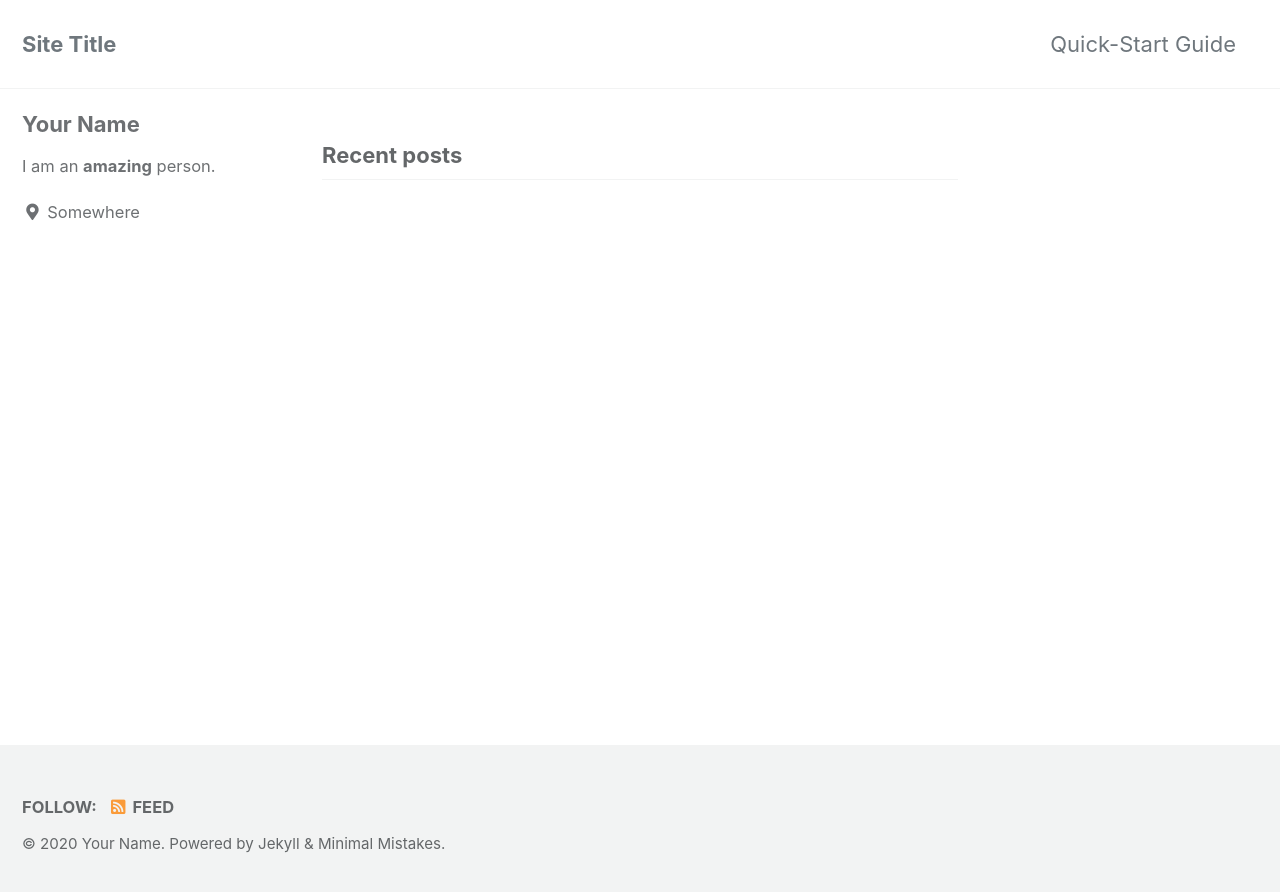
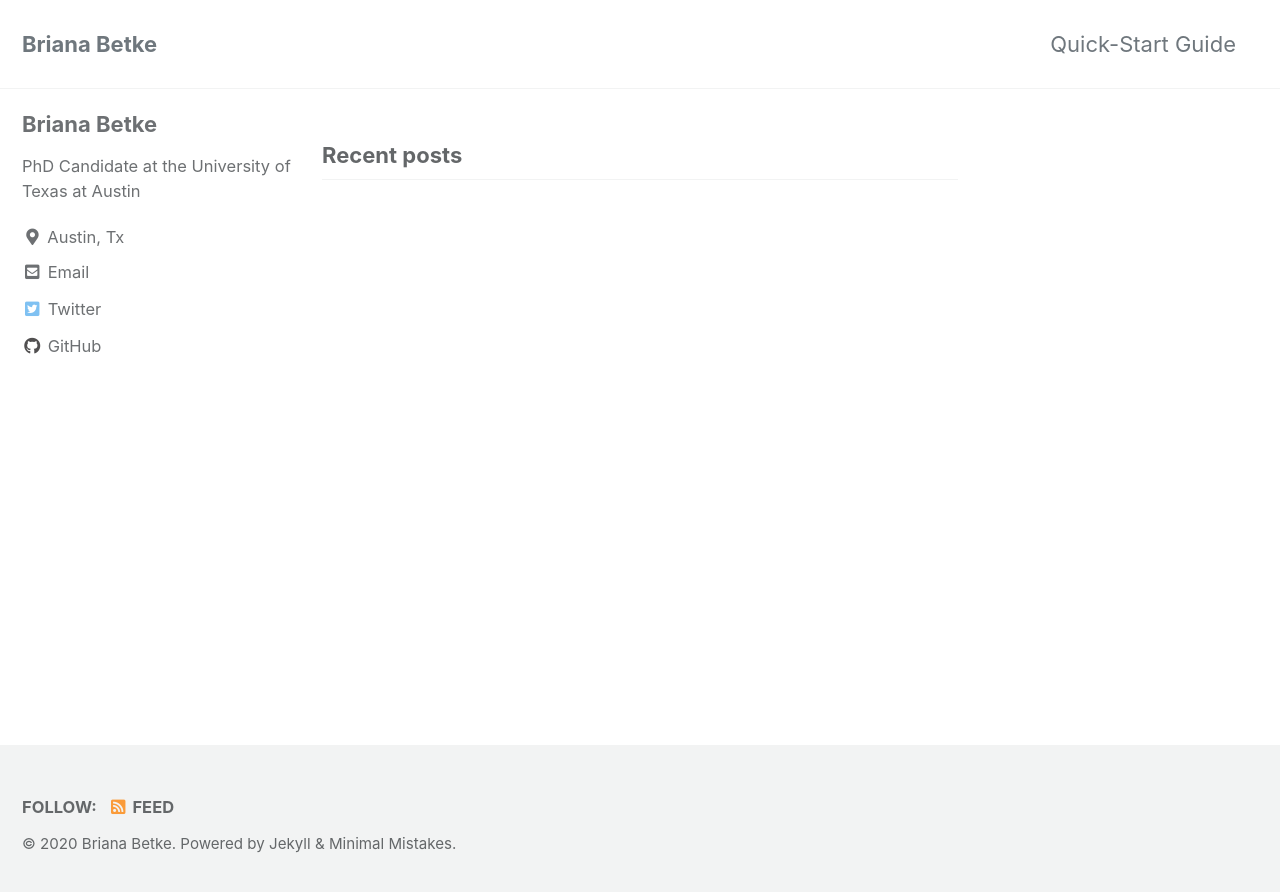
Before and after one commit to babetke/babetke.github.io, a Jekyll site: the page built from index.html, in a window 1280 px wide. Shown: the top 892 px of the page. Built offline with Jekyll 4.4.1, drawn with Linux system fonts in a browser that asks for light colours; cached includes are drawn as plain includes; the list of posts is cut into pages by our own code.

Commit message:
Adding bio and contact info

```diff
--- a/_config.yml
+++ b/_config.yml
@@ -16,11 +16,11 @@ minimal_mistakes_skin    : "default" # "air", "aqua", "contrast", "dark", "dirt"
 
 # Site Settings
 locale                   : "en-US"
-title                    : "Site Title"
+title                    : "Briana Betke"
 title_separator          : "-"
 subtitle                 : # site tagline that appears below site title in masthead
-name                     : "Your Name"
-description              : "An amazing website."
+name                     : "Briana Betke"
+description              : "Briana's Professional website"
 url                      : # the base hostname & protocol for your site e.g. "https://mmistakes.github.io"
 baseurl                  : # the subpath of your site, e.g. "/blog"
 repository               : # GitHub username/repo-name e.g. "mmistakes/minimal-mistakes"
@@ -93,27 +93,27 @@ analytics:
 
 # Site Author
 author:
-  name             : "Your Name"
+  name             : "Briana Betke"
   avatar           : # path of avatar image, e.g. "/assets/images/bio-photo.jpg"
-  bio              : "I am an **amazing** person."
-  location         : "Somewhere"
+  bio              : "PhD Candidate at the University of Texas at Austin"
+  location         : "Austin, Tx"
   email            :
   links:
     - label: "Email"
       icon: "fas fa-fw fa-envelope-square"
-      # url: "mailto:your.name@email.com"
+      url: "mailto:babetke@utexas.edu"
     - label: "Website"
       icon: "fas fa-fw fa-link"
       # url: "https://your-website.com"
     - label: "Twitter"
       icon: "fab fa-fw fa-twitter-square"
-      # url: "https://twitter.com/"
+      url: "https://twitter.com/brianaabook"
     - label: "Facebook"
       icon: "fab fa-fw fa-facebook-square"
       # url: "https://facebook.com/"
     - label: "GitHub"
       icon: "fab fa-fw fa-github"
-      # url: "https://github.com/"
+      url: "https://github.com/babetke"
     - label: "Instagram"
       icon: "fab fa-fw fa-instagram"
       # url: "https://instagram.com/"
@@ -279,3 +279,10 @@ defaults:
       comments: # true
       share: true
       related: true
+  # _pages
+  - scope:
+      path: ""
+      type: pages
+    values:
+      layout: single
+      author_profile: true
```
